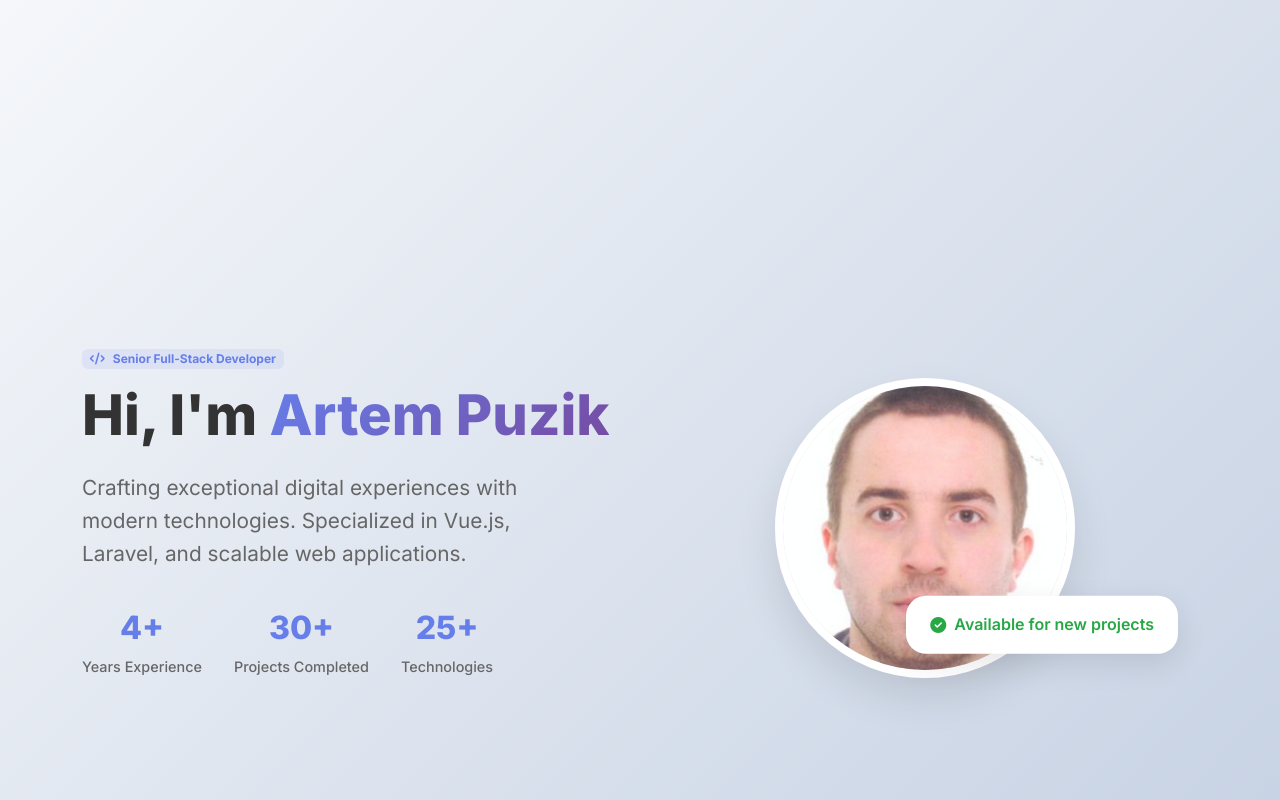
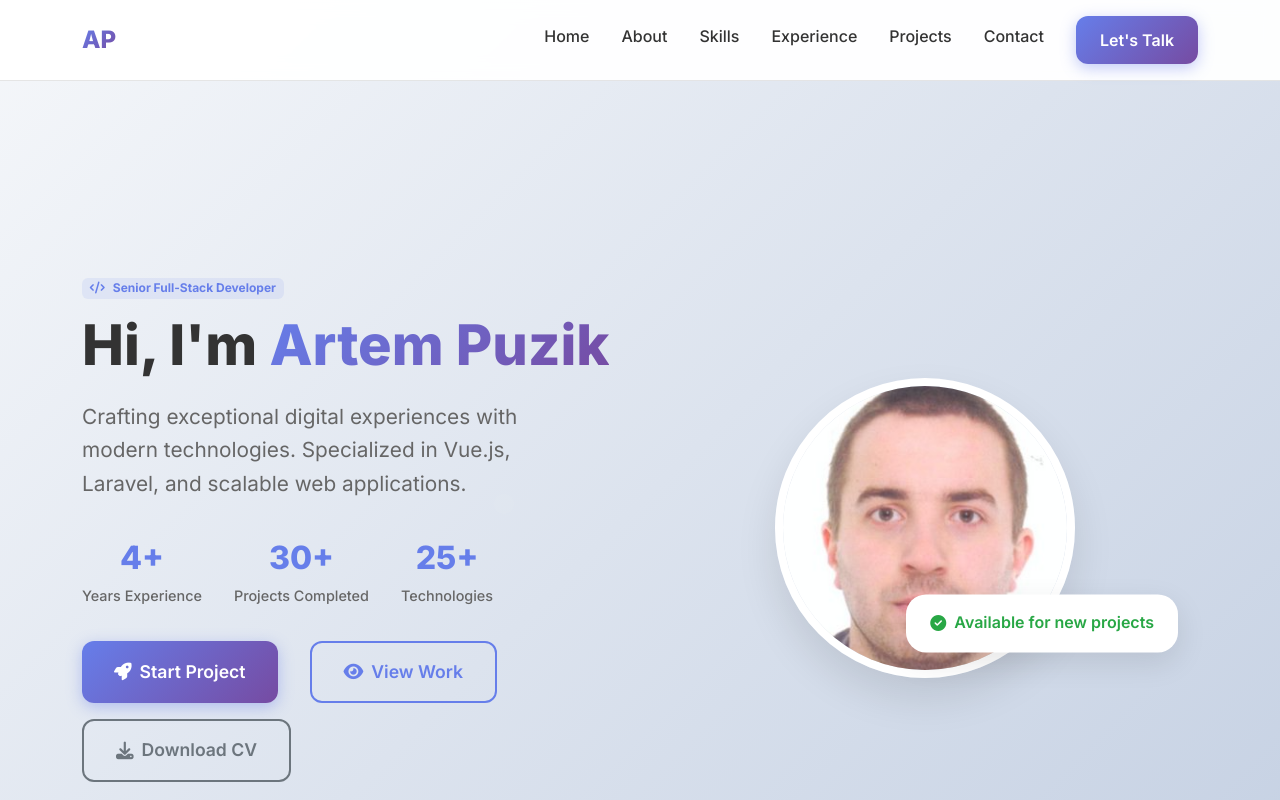
Before and after one commit to artempuzik/cv-new, a plain HTML site: page index.html in a window 1280 px wide. Shown: the top 800 px of the page. Drawn offline with nearby package versions, Linux system fonts and the light colour scheme.

Commit message:
Uncomment navigation, hero actions, and contact section in index.html to restore visibility and functionality of these elements.

```diff
--- a/index.html
+++ b/index.html
@@ -30,7 +30,7 @@
     </head>
     <body>
         <!-- Navigation -->
-        <!-- <nav class="navbar navbar-expand-lg fixed-top">
+        <nav class="navbar navbar-expand-lg fixed-top">
             <div class="container">
                 <a class="navbar-brand" href="#home">
                     <span class="brand-text">AP</span>
@@ -52,7 +52,7 @@
                     </div>
                 </div>
             </div>
-        </nav> -->
+        </nav>
 
         <!-- Hero Section -->
         <section id="home" class="hero-section">
@@ -82,7 +82,7 @@
                                     <span class="stat-label">Technologies</span>
                                 </div>
                             </div>
-                            <!-- <div class="hero-actions">
+                            <div class="hero-actions">
                                 <button
                                     class="btn btn-primary btn-lg me-3"
                                     data-bs-toggle="modal"
@@ -96,7 +96,7 @@
                                 <button class="btn btn-outline-secondary btn-lg" onclick="downloadResume()">
                                     <i class="fas fa-download me-2"></i>Download CV
                                 </button>
-                            </div> -->
+                            </div>
                         </div>
                     </div>
                     <div class="col-lg-6">
@@ -825,7 +825,7 @@
         </section>
 
         <!-- Contact Section -->
-        <!-- <section id="contact" class="section">
+        <section id="contact" class="section">
             <div class="container">
                 <div class="row align-items-center">
                     <div class="col-lg-6">
@@ -889,7 +889,7 @@
                     </div>
                 </div>
             </div>
-        </section> -->
+        </section>
 
         <!-- Footer -->
         <footer class="footer">
```
